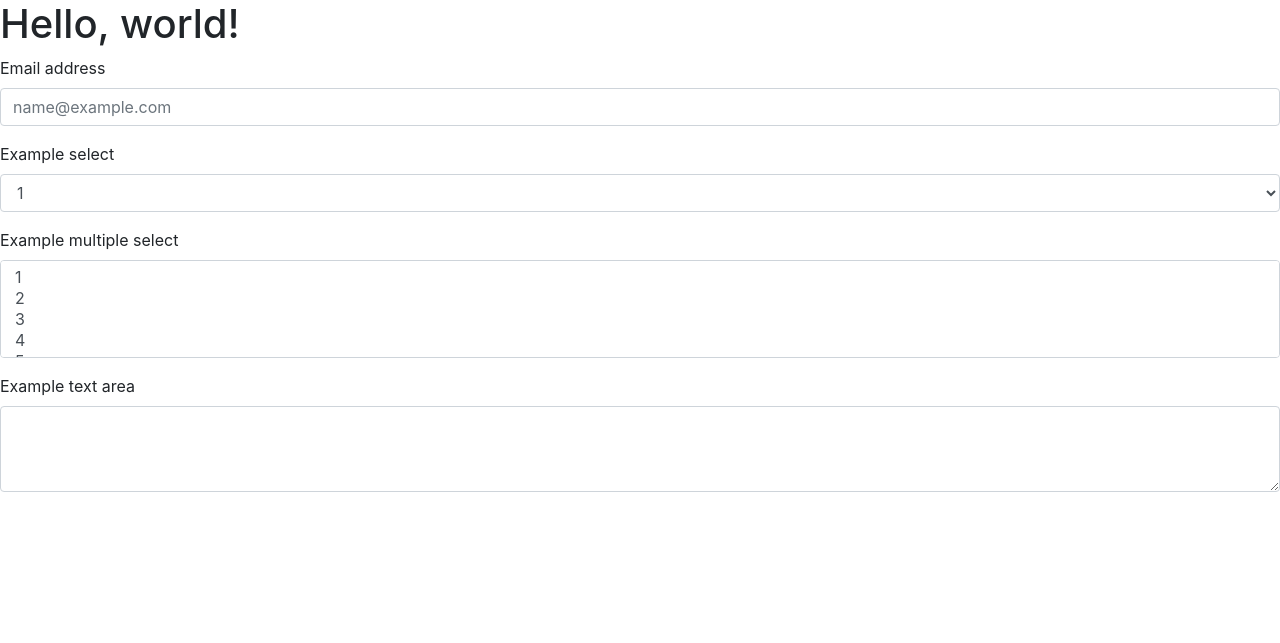
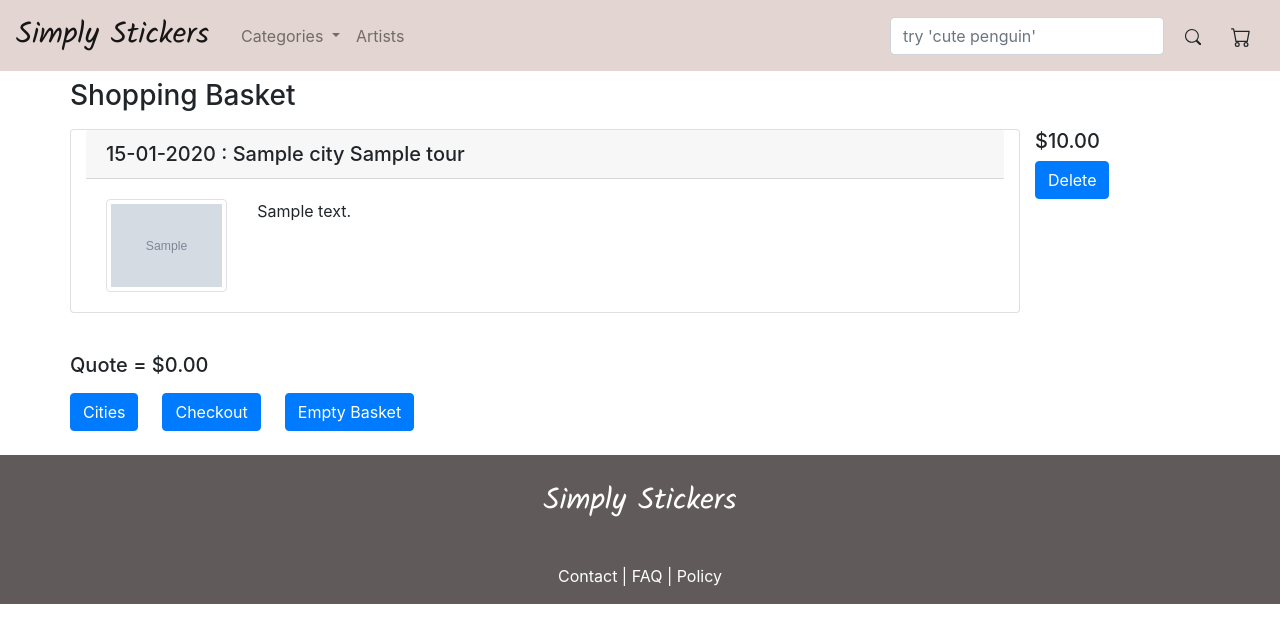
Before and after one commit to kt-tran/stickerStore, a Flask app: template sticker_store/templates/cart.html in a window 1280 px wide. Shown: the top 643 px of the page. Run offline with Flask 2, Linux system fonts and the light colour scheme; the template is opened without the code that fills it: most values are stand-ins (such as "Sample title", 1, 10 or a date in 2020); grey boxes marked "Sample" are stand-in pictures; parts of the project's set-up code (start-up, migrations or seed data) failed here and were passed over.

Commit message:
Added
- class structures/drafts + combined into one "model.py" folder as per Django standards
- draft cart.html with inheritance from base.html
- added to readme

```diff
--- a/sticker_store/__init__.py
+++ b/sticker_store/__init__.py
@@ -7,6 +7,8 @@ app=Flask(__name__)
 # a web server will run this web application
 def create_app():
     app.debug=True
+
+    app.secret_key='*,owZyr/G$[~|lE1l5M).N_A<Z' #randomly generated key
 
     #importing modules here to avoid circular references, register blueprints of routes
     from . import views
--- a/sticker_store/templates/cart.html
+++ b/sticker_store/templates/cart.html
@@ -1,59 +1,54 @@
-<!doctype html>
-<html lang="en">
-  <head>
-    <!-- Required meta tags -->
-    <meta charset="utf-8">
-    <meta name="viewport" content="width=device-width, initial-scale=1, shrink-to-fit=no">
+{% extends 'base.html' %}
 
-    <!-- Bootstrap CSS -->
-    <link rel="stylesheet" href="https://cdn.jsdelivr.net/npm/bootstrap@4.6.2/dist/css/bootstrap.min.css" integrity="sha384-xOolHFLEh07PJGoPkLv1IbcEPTNtaed2xpHsD9ESMhqIYd0nLMwNLD69Npy4HI+N" crossorigin="anonymous">
+{% block main %}
+<!-- display contents of user basket -->
+<section>
+    <div class="container">
+        <div class="row co-12 d-flex mt-2 mb-2">
+            <h3>Shopping Basket</h3>
+        </div>
+        <!-- each tour on seperate row -->
+        {% for tour in order.tours %}
+            <div class="row shadow-md my-row mb-3">
+                <div class="col-sm-10 card">
+                    <h5 class="card-header">{{tour.date.strftime("%d-%m-%Y")}} : {{tour.city.name}} {{tour.name}}</h5>
+                    <div class="card-body">
+                        <div class="row">
+                            <div class="col-2">
+                                <img class="img-thumbnail" src="{{url_for('static', filename=('img/' + tour.image))}}">
+                            </div>
+                            <div class="col-10">
+                                <!-- Item Description -->
+                                <p class="card-text">{{tour.description}}</p>
+                            </div>
+                        </div>
+                    </div>
+                </div>
+                <br><br>
+                <!-- right column has price and delete button -->
+                <div class="col-sm-2">
+                    <!-- delete item button -->
+                        <h5>{{ "$%.2f"|format(tour.price) }}</h5>
+                        <form method="POST" action="{{url_for('main.deleteorderitem')}}">
+                            <input type="hidden" id="id" name="id" value="{{tour.id}}">
+                            <input type="submit" value="Delete" class="btn btn-primary mb-3">
+                        </form>
+                </div>
+            </div>
+        {% endfor %}
 
-    <title>Cart</title>
-  </head>
-  <body>
-    <h1>Hello, world!</h1>
-    <form>
-        <div class="form-group">
-          <label for="exampleFormControlInput1">Email address</label>
-          <input type="email" class="form-control" id="exampleFormControlInput1" placeholder="name@example.com">
-        </div>
-        <div class="form-group">
-          <label for="exampleFormControlSelect1">Example select</label>
-          <select class="form-control" id="exampleFormControlSelect1">
-            <option>1</option>
-            <option>2</option>
-            <option>3</option>
-            <option>4</option>
-            <option>5</option>
-          </select>
-        </div>
-        <div class="form-group">
-          <label for="exampleFormControlSelect2">Example multiple select</label>
-          <select multiple class="form-control" id="exampleFormControlSelect2">
-            <option>1</option>
-            <option>2</option>
-            <option>3</option>
-            <option>4</option>
-            <option>5</option>
-          </select>
-        </div>
-        <div class="form-group">
-          <label for="exampleFormControlTextarea1">Example text area</label>
-          <textarea class="form-control" id="exampleFormControlTextarea1" rows="3"></textarea>
-        </div>
-      </form>
+        <!-- total price and page controls -->
+        <section>
+            <div class="row co-12 d-flex">
+                <h5 class="mt-4">Quote = {{ "$%.2f"|format(totalprice) }}</h5>
+            </div>
 
-    <!-- Optional JavaScript; choose one of the two! -->
-
-    <!-- Option 1: jQuery and Bootstrap Bundle (includes Popper) -->
-    <script src="https://cdn.jsdelivr.net/npm/jquery@3.5.1/dist/jquery.slim.min.js" integrity="sha384-DfXdz2htPH0lsSSs5nCTpuj/zy4C+OGpamoFVy38MVBnE+IbbVYUew+OrCXaRkfj" crossorigin="anonymous"></script>
-    <script src="https://cdn.jsdelivr.net/npm/bootstrap@4.6.2/dist/js/bootstrap.bundle.min.js" integrity="sha384-Fy6S3B9q64WdZWQUiU+q4/2Lc9npb8tCaSX9FK7E8HnRr0Jz8D6OP9dO5Vg3Q9ct" crossorigin="anonymous"></script>
-
-    <!-- Option 2: Separate Popper and Bootstrap JS -->
-    <!--
-    <script src="https://cdn.jsdelivr.net/npm/jquery@3.5.1/dist/jquery.slim.min.js" integrity="sha384-DfXdz2htPH0lsSSs5nCTpuj/zy4C+OGpamoFVy38MVBnE+IbbVYUew+OrCXaRkfj" crossorigin="anonymous"></script>
-    <script src="https://cdn.jsdelivr.net/npm/popper.js@1.16.1/dist/umd/popper.min.js" integrity="sha384-9/reFTGAW83EW2RDu2S0VKaIzap3H66lZH81PoYlFhbGU+6BZp6G7niu735Sk7lN" crossorigin="anonymous"></script>
-    <script src="https://cdn.jsdelivr.net/npm/bootstrap@4.6.2/dist/js/bootstrap.min.js" integrity="sha384-+sLIOodYLS7CIrQpBjl+C7nPvqq+FbNUBDunl/OZv93DB7Ln/533i8e/mZXLi/P+" crossorigin="anonymous"></script>
-    -->
-  </body>
-</html>
+            <div class="row co-12 d-flex mt-2 mb-4">
+                <a href= "{{ url_for('main.index', _anchor='cities_anchor') }}" class="btn btn-primary mr-4">Cities</a>
+                <a href= "#" class="btn btn-primary mr-4">Checkout</a>
+                <a href= "{{ url_for('main.deleteorder') }}" class="btn btn-primary">Empty Basket</a>
+            </div>
+        </section>
+    </div>
+</section>
+{% endblock %}
--- a/sticker_store/views.py
+++ b/sticker_store/views.py
@@ -1,4 +1,6 @@
-from flask import Blueprint, render_template, request, url_for
+from flask import Blueprint, render_template, request, url_for, session
+from .models import City, Tour, Order
+from datetime import datetime
 
 bp = Blueprint('main', __name__)
 
```
Also changed, not shown: sticker_store/models.py (added, +55 -0 lines), README.md, sticker_store/order.py (deleted), sticker_store/sticker.py (deleted).
